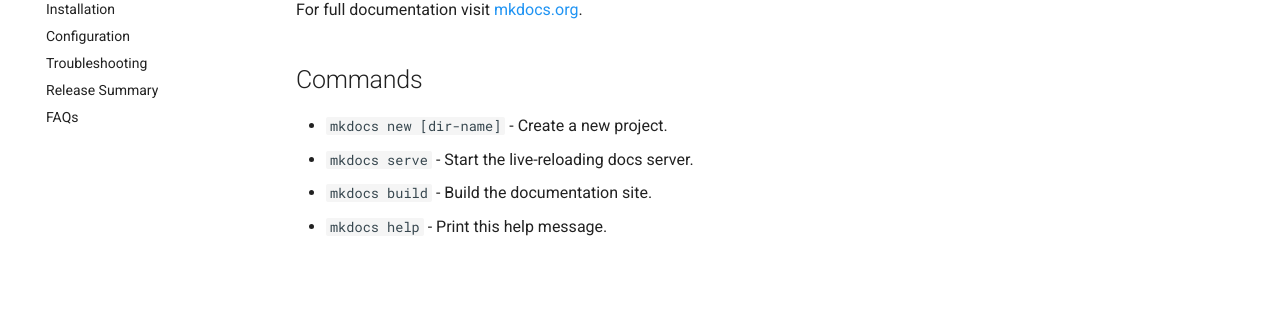
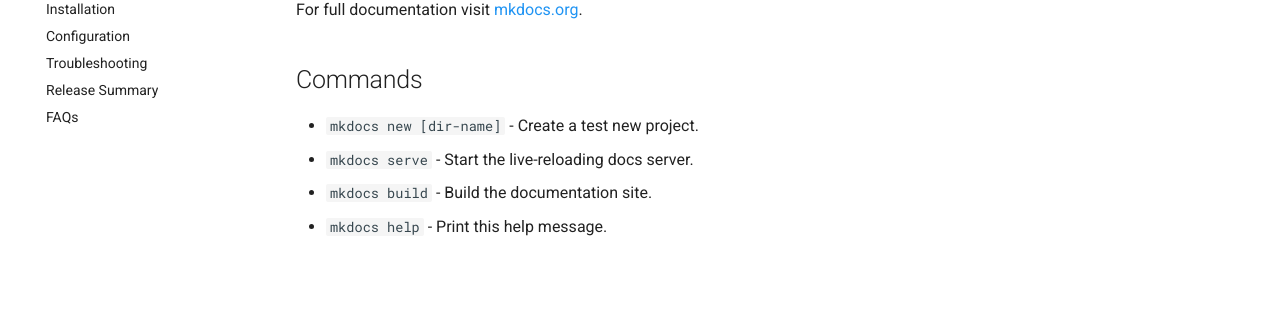
Before and after one commit to AbhaysinghBhosale/MkDocs, an MkDocs documentation site: the page built from docs/index.md, in a window 1280 px wide. Shown: the part 183-492 px from the top of the page. Built offline with MkDocs 1.6.1 and Material for MkDocs 9.7.7, drawn with Linux system fonts in a browser that asks for light colours.

Commit message:
Test dev trigger

```diff
--- a/docs/index.md
+++ b/docs/index.md
@@ -4,7 +4,7 @@
 
 ## Commands
 
-* `mkdocs new [dir-name]` - Create a new project.
+* `mkdocs new [dir-name]` - Create a test new project.
 * `mkdocs serve` - Start the live-reloading docs server.
 * `mkdocs build` - Build the documentation site.
 * `mkdocs help` - Print this help message.
```
